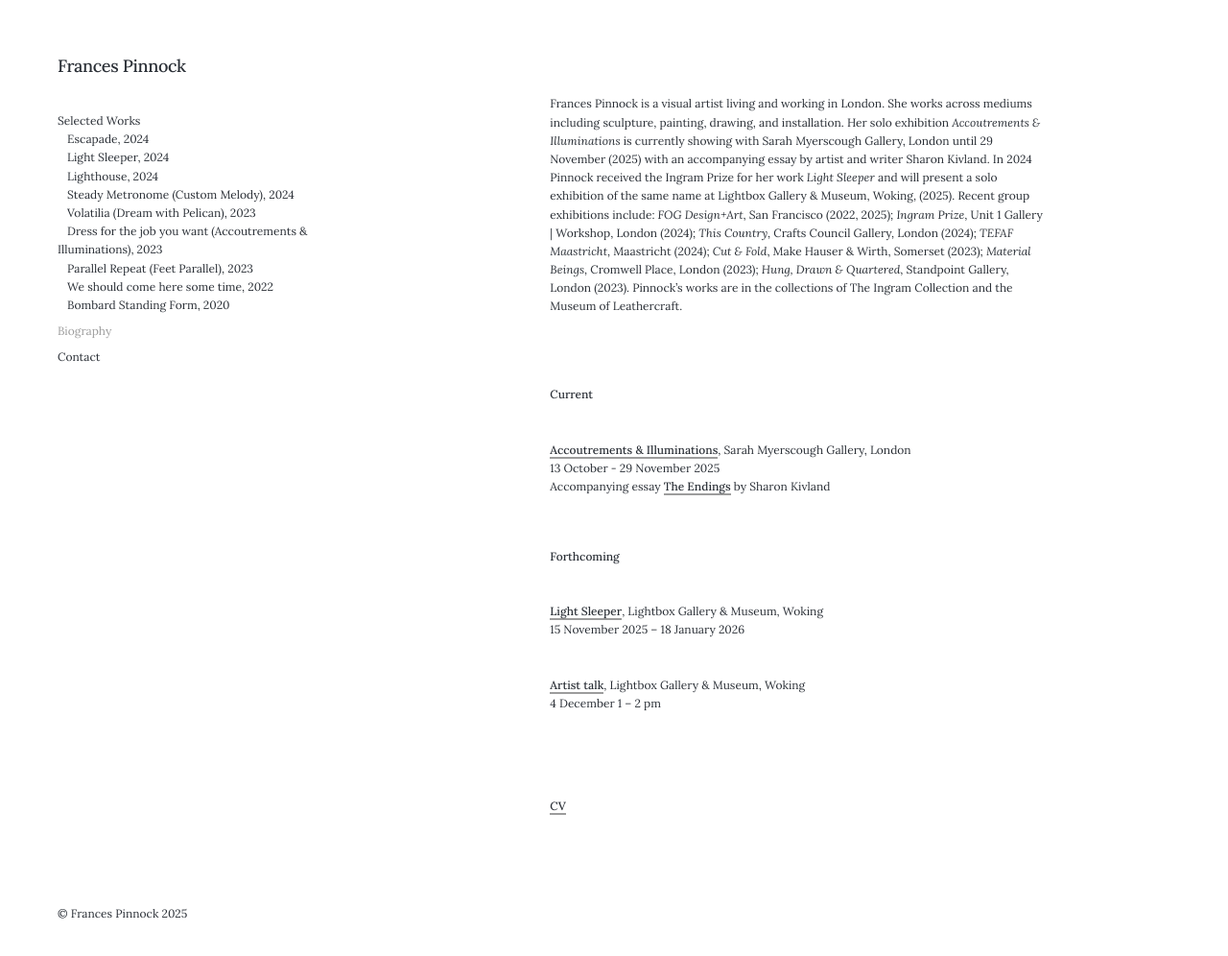
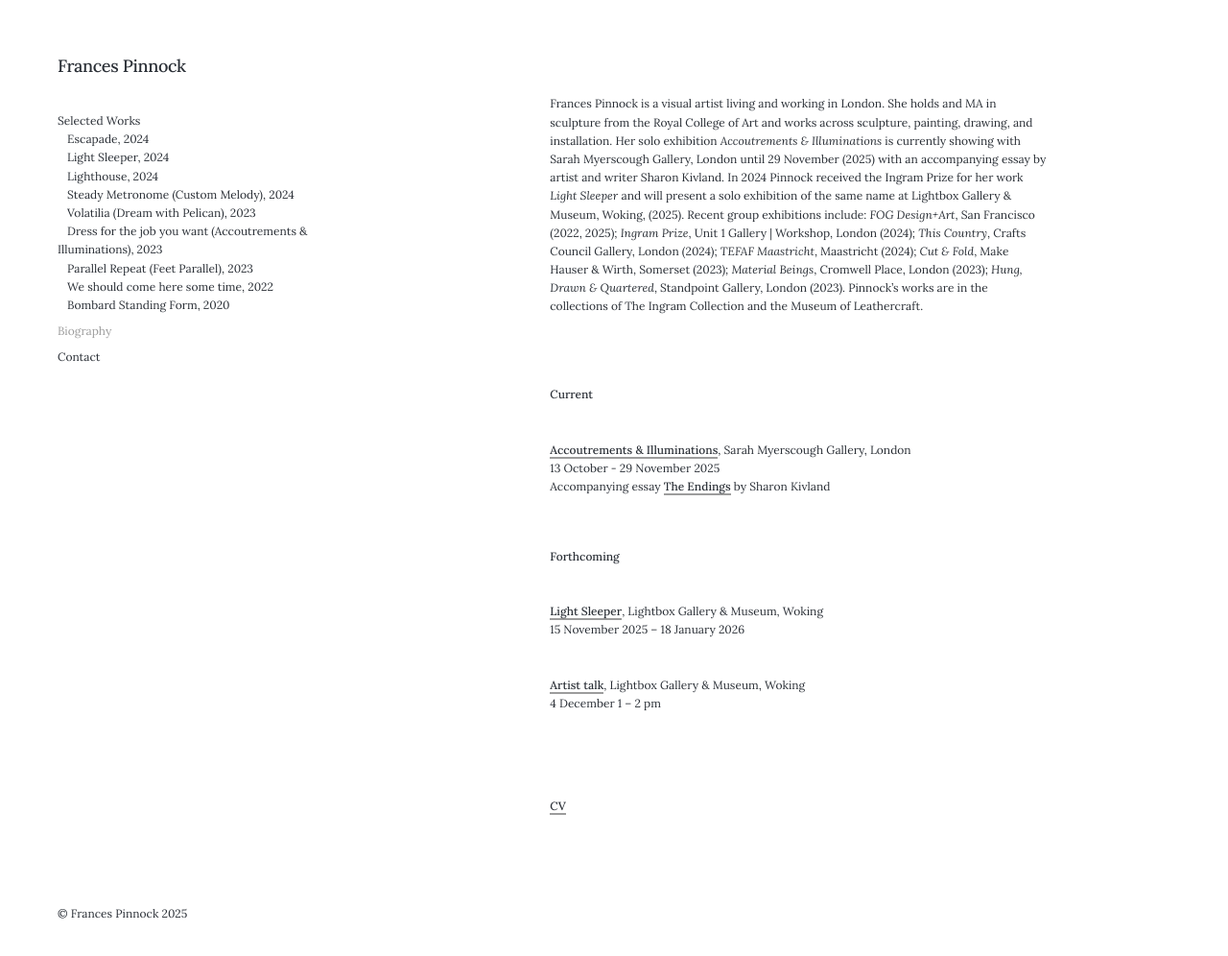
Before and after one commit to francespinnock/francespinnock.github.io, a Jekyll site: the page built from _pages/bio.md, in a window 1280 px wide and 1001 px high. Shown: the top 996 px of the window at 96% size. Built offline with Jekyll 4.4.1, drawn with Linux system fonts in a browser that asks for light colours; nearby versions of some CDN libraries.

Commit message:
Update bio.md

```diff
--- a/_pages/bio.md
+++ b/_pages/bio.md
@@ -4,7 +4,7 @@ subtitle:
 description: Frances Pinnock - Biography
 ---
 <br/>
-Frances Pinnock is a visual artist living and working in London. She works across mediums including sculpture, painting, drawing, and installation. Her solo exhibition _Accoutrements & Illuminations_ is currently showing with Sarah Myerscough Gallery, London until 29 November (2025) with an accompanying essay by artist and writer Sharon Kivland. In 2024 Pinnock received the Ingram Prize for her work _Light Sleeper_ and will present a solo exhibition of the same name at Lightbox Gallery & Museum, Woking, (2025). Recent group exhibitions include: _FOG Design+Art_, San Francisco (2022, 2025); _Ingram Prize_, Unit 1 Gallery | Workshop, London (2024); _This Country_, Crafts Council Gallery, London (2024); _TEFAF Maastricht_, Maastricht (2024); _Cut & Fold_, Make Hauser & Wirth, Somerset (2023); _Material Beings_, Cromwell Place, London (2023); _Hung, Drawn & Quartered_, Standpoint Gallery, London (2023). Pinnock's works are in the collections of The Ingram Collection and the Museum of Leathercraft.
+Frances Pinnock is a visual artist living and working in London. She holds and MA in sculpture from the Royal College of Art and works across sculpture, painting, drawing, and installation. Her solo exhibition _Accoutrements & Illuminations_ is currently showing with Sarah Myerscough Gallery, London until 29 November (2025) with an accompanying essay by artist and writer Sharon Kivland. In 2024 Pinnock received the Ingram Prize for her work _Light Sleeper_ and will present a solo exhibition of the same name at Lightbox Gallery & Museum, Woking, (2025). Recent group exhibitions include: _FOG Design+Art_, San Francisco (2022, 2025); _Ingram Prize_, Unit 1 Gallery | Workshop, London (2024); _This Country_, Crafts Council Gallery, London (2024); _TEFAF Maastricht_, Maastricht (2024); _Cut & Fold_, Make Hauser & Wirth, Somerset (2023); _Material Beings_, Cromwell Place, London (2023); _Hung, Drawn & Quartered_, Standpoint Gallery, London (2023). Pinnock's works are in the collections of The Ingram Collection and the Museum of Leathercraft.
 <br/>
 <br/>
 
```
